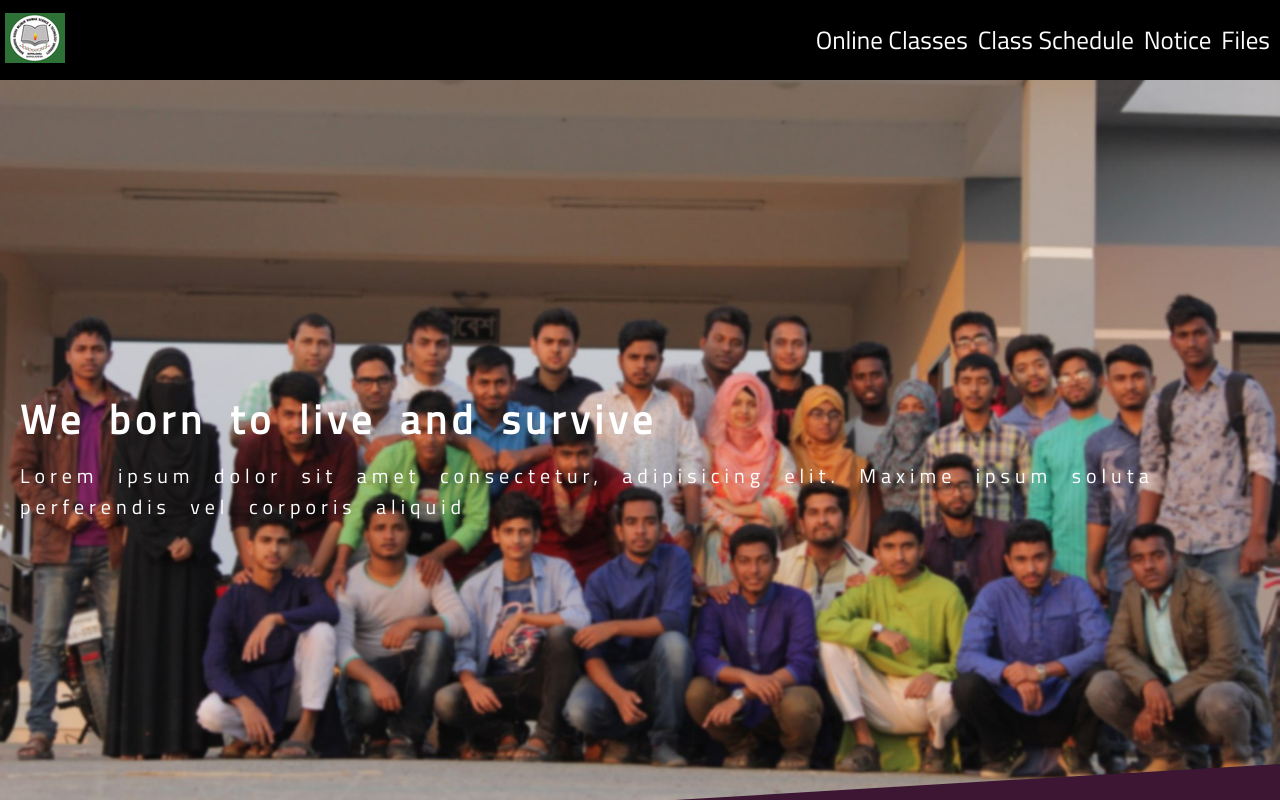
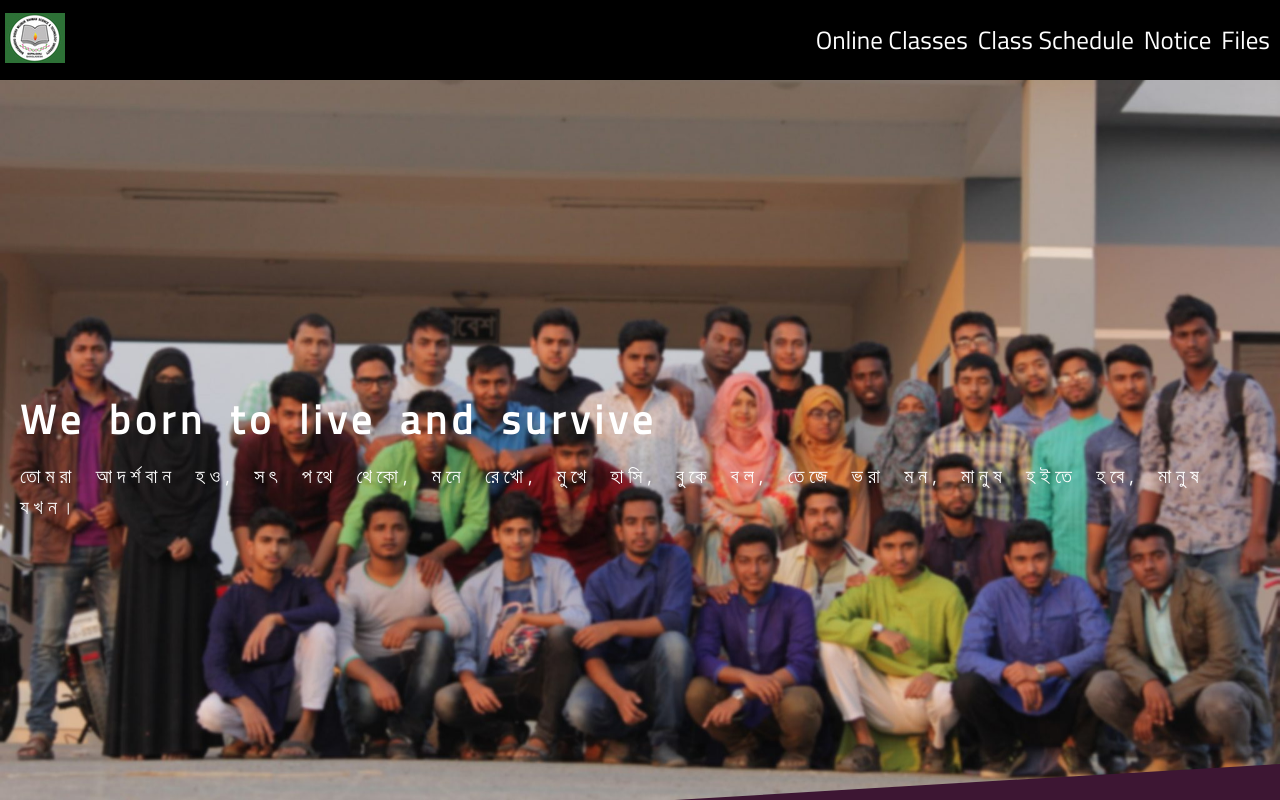
Before and after one commit to mamun-0/notice-app-raw, a React (Create React App) app: page / in a window 1280 px wide. Shown: the top 800 px of the page. Built offline with nearby package versions, Linux system fonts and the light colour scheme.

Commit message:
Uptate the Hero Section and Video Flex

```diff
--- a/src/Components/Hero/hero.component.jsx
+++ b/src/Components/Hero/hero.component.jsx
@@ -5,8 +5,7 @@ const Hero = () => (
     <div className='hero__left'>
       <h1>We born to live and survive</h1>
       <p>
-        Lorem ipsum dolor sit amet consectetur, adipisicing elit. Maxime ipsum
-        soluta perferendis vel corporis aliquid
+      তোমরা আদর্শবান হও, সৎ পথে থেকো, মনে রেখো, মুখে হাসি, বুকে বল, তেজে ভরা মন, মানুষ হইতে হবে, মানুষ যখন।
       </p>
     </div>
   </section>
--- a/src/Components/NavBar/navbar.style.css
+++ b/src/Components/NavBar/navbar.style.css
@@ -82,55 +82,6 @@ nav {
 .dropdown-two a:hover {
   background-color: rgb(38, 36, 36);
 }
-/* .dropbtn {
-  background-color: #04AA6D;
-  color: white;
-  border-radius: 5px;
-  padding: .5rem;
-  font-size: 2.5rem;
-  border: none;
-}
-
-.dropdown {
-  position: relative;
-  display: inline-block;
-}
-
-.dropdown-content {
-  display: none;
-  position: absolute;
-  background-color: #f1f1f1;
-  min-width: 20rem;
-  box-shadow: 0px 8px 16px 0px rgba(0,0,0,0.2);
-  z-index: 10;
-}
-.dopdown__li{
-  font-size: 2rem;
-  padding: 1rem;
-  border-bottom: 1px solid red;
-  text-align: center;
-  cursor: default;
-}
-.dropdown__li:hover{
-  background: #fff;
-}
-.dopdown__li:last-child{
-  border-bottom: none;
-}
-
-.dropdown-content a {
-  color: black;
-  padding: 1.2rem 1.6rem;
-  text-decoration: none;
-  display: block;
-}
-.dropdown-content a:hover {background-color: #ddd;}
-
-.dropdown:hover .dropdown-content {display: block;}
-
-.dropdown:hover .dropbtn {background-color: #3e8e41;} */
-/* End of dropdown */
-
 .burger {
   display: none;
 }
@@ -141,8 +92,21 @@ nav {
   background-color: #fff;
 }
 
+@media screen and (max-width:512px) {
+  .dropdown-one{
+    min-width: 10rem;
+  }
+  .dropdown-two{
+    min-width: 15rem;
+    right: 10rem;
+  }
+}
+
 @media screen and (max-width: 768px) {
   .nav-links li a {
+    font-size: 1.5rem;
+  }
+  .year_sem{
     font-size: 1.5rem;
   }
   .nav-links {
```
